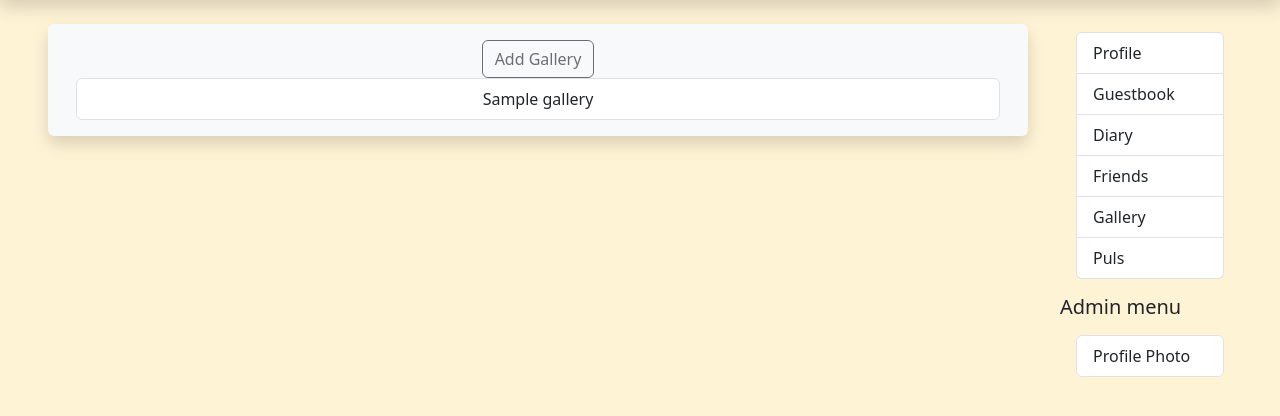
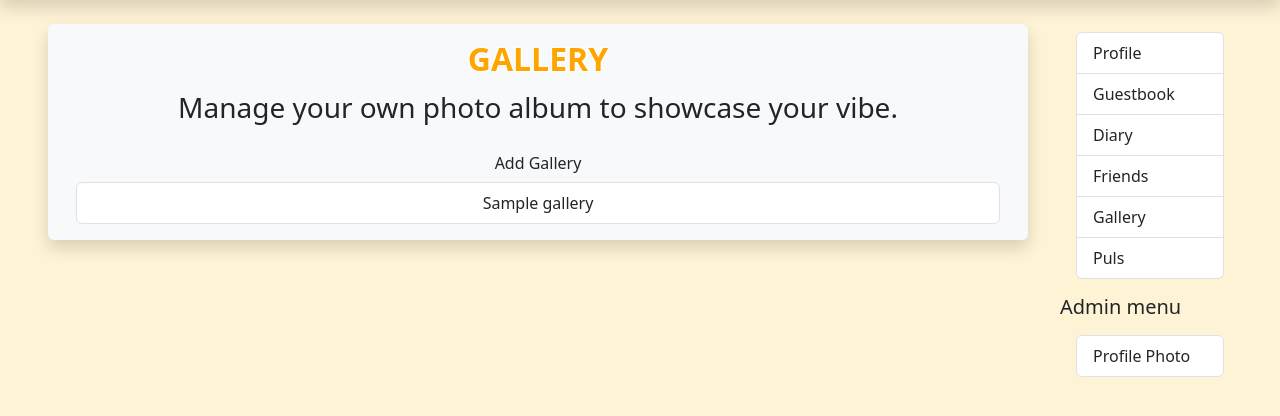
Before and after one commit to MatRos-sf/epuls, a Django app: a page that uses photo/templates/photo/gallery.html in a window 1280 px wide. Shown: the part 56-472 px from the top of the page. Run offline with Django 5.2, Linux system fonts and the light colour scheme; a user stored in the database is signed in; tables that the repository leaves empty hold one stand-in row (values such as "Sample post").

Commit message:
add gallery layout
+ create messages
+ add styles

```diff
--- a/photo/templates/photo/gallery.html
+++ b/photo/templates/photo/gallery.html
@@ -2,7 +2,13 @@
 {% block content %}
     <div class="shadow p-3 mb-5 bg-body-tertiary rounded m-2">
         <div class="container overflow-hidden text-center">
-            <button type="button" class="btn" disabled>Add Gallery</button>
+            <h1 class="fs-2 epuls-style-text">Gallery</h1>
+            {% if self %}
+                <p class="fs-3">Manage your own photo album to showcase your vibe.</p>
+                <button type="button" class="btn">Add Gallery</button>
+            {% else %}
+                <p class="fs-3">Check out this gallery and discover what's in inside!</p>
+            {% endif %}
             <div class="list-group">
                 {% for g in object_list %}
                     <a href="{% url 'photo:gallery-detail' user.username g.pk %}"
--- a/photo/views.py
+++ b/photo/views.py
@@ -107,6 +107,11 @@ class GalleryListView(LoginRequiredMixin, ListView):
         username = self.kwargs.get("username")
         return Gallery.objects.filter(profile__user__username=username)
 
+    def get_context_data(self, *, object_list=None, **kwargs):
+        context = super().get_context_data(**kwargs)
+        context["self"] = self.kwargs.get("username") == self.request.user.username
+        return context
+
 
 # CRUD PHOTO
 class PictureCreateView(LoginRequiredMixin, CreateView):
```
